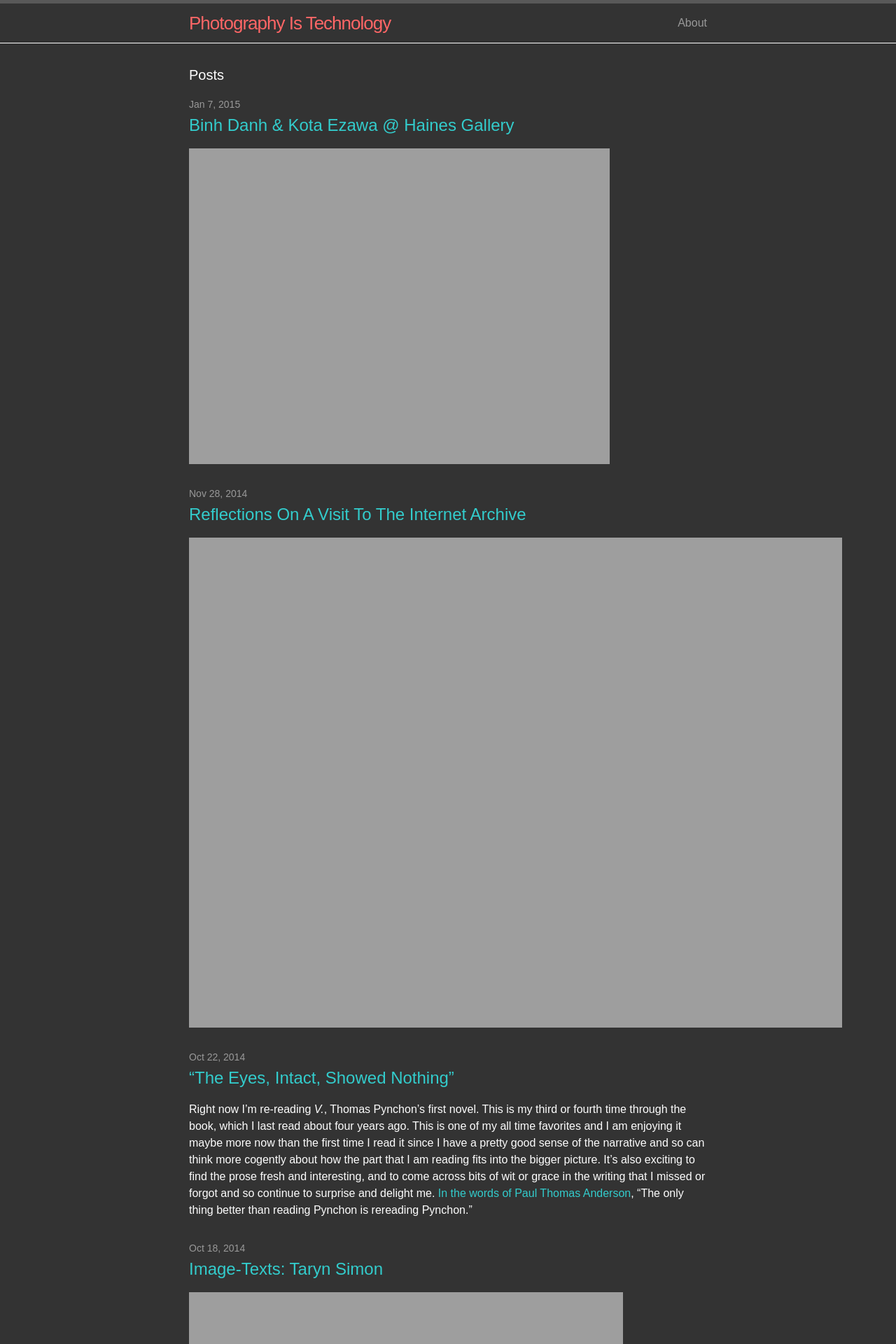
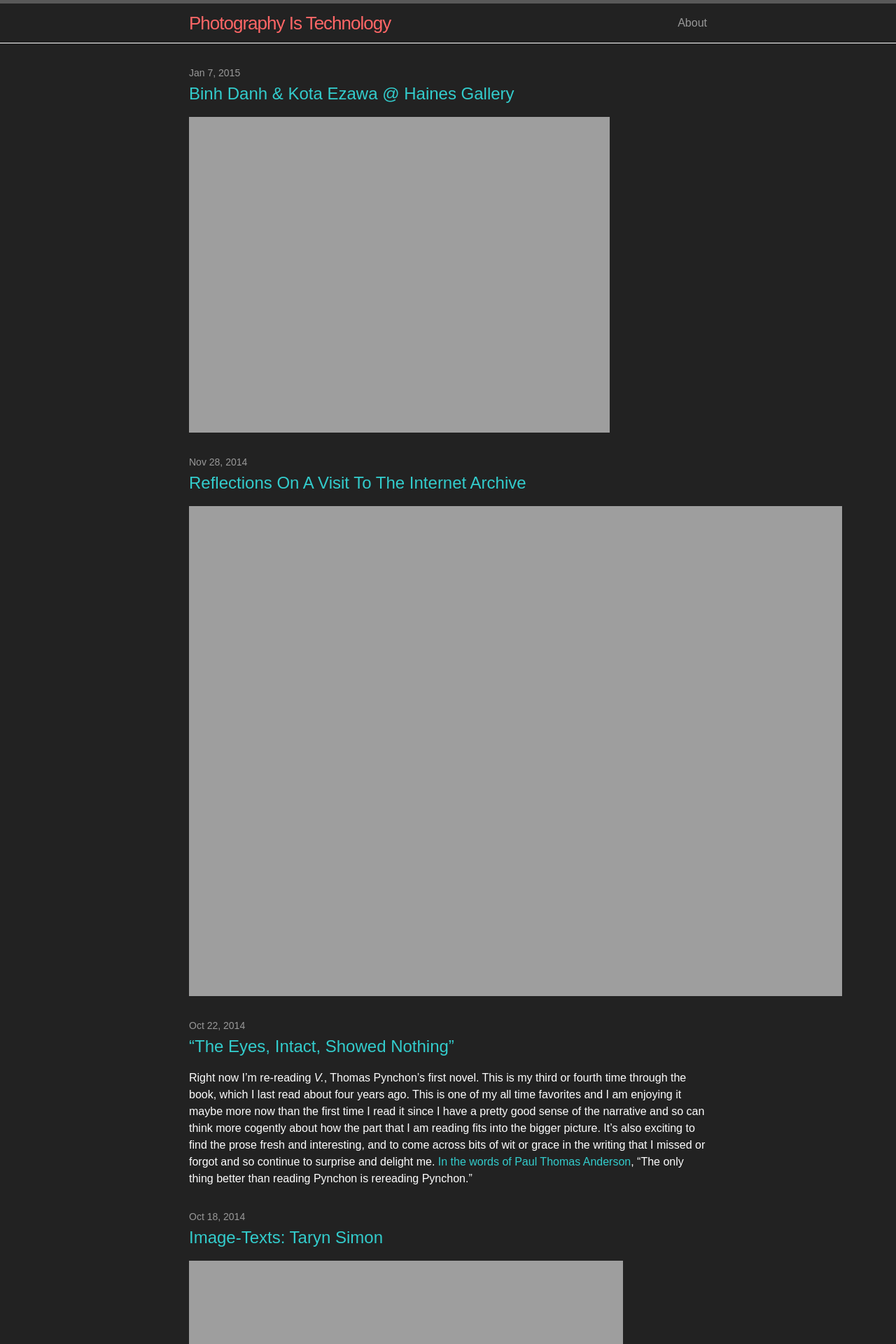
Before and after one commit to r4d1n/photographyistechnology, a Jekyll site: the page built from index.html, in a window 1280 px wide. Shown: the top 1920 px of the page at 70% size. Built offline with Jekyll 4.4.1, drawn with Linux system fonts in a browser that asks for light colours; nearby versions of some CDN libraries; library files that are not in the unit come from our copies.

Commit message:
background color, remove 'posts' heading from index

```diff
--- a/css/main.scss
+++ b/css/main.scss
@@ -16,7 +16,7 @@
 $spacing-unit:     30px;
 
 $text-color:       #fdfdfd;
-$background-color: #333;
+$background-color: #222;
 $brand-color:      #ff6666;
 $secondary-color: #33cccc;
 
--- a/index.html
+++ b/index.html
@@ -4,7 +4,7 @@
 
 <div class="home">
 
-  <h1 class="page-heading">Posts</h1>
+  <!-- <h1 class="page-heading">Posts</h1> -->
 
   <ul class="post-list">
     {% for post in site.posts %}
```
